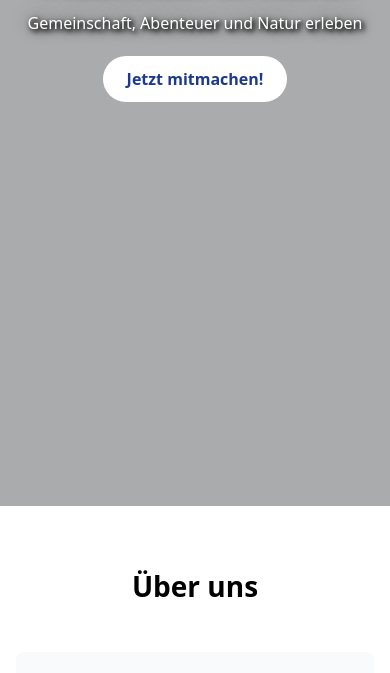
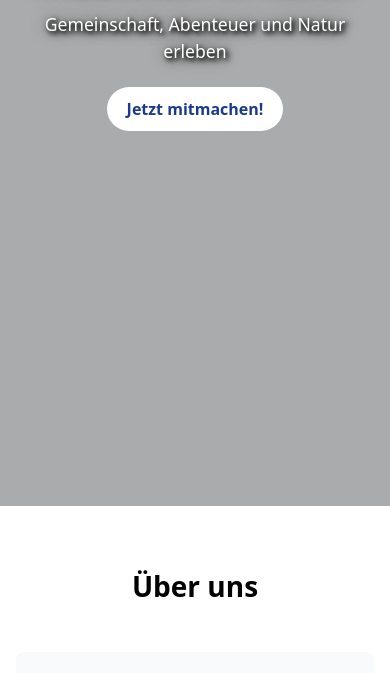
Before and after one commit to RonniSchmittner/Pfadfinder-Website, a plain HTML site: page index.html in a window 390 px wide. Shown: the part 169-842 px from the top of the page. Drawn offline with Linux system fonts and the light colour scheme.

Commit message:
bigger header

```diff
--- a/index.html
+++ b/index.html
@@ -218,10 +218,10 @@
             <h2 class="text-3xl md:text-4xl font-bold text-center mb-8 md:mb-12">Kontakt</h2>
             <div class="max-w-3xl mx-auto bg-white p-6 md:p-8 rounded-lg shadow-lg text-center">
                 <p class="m-4">
-                    Komm gerne einfach beim nächsten Heimabend vorbei. Oder schreib uns.
+                    Komm gerne einfach beim nächsten Heimabend vorbei. Oder
                 </p>
                 <a href="mailto:kontakt@saporoger.de" class="inline-block bg-blue-900 text-white px-6 md:px-8 py-3 rounded-full font-bold hover:bg-blue-800 transition duration-300">
-                    Kontaktiere uns
+                    Schreib uns!
                 </a>
             </div>
         </div>
--- a/styles.css
+++ b/styles.css
@@ -269,10 +269,52 @@ img[loading="lazy"].loaded {
     text-shadow: 2px 2px 4px rgba(0,0,0,1), 4px 4px 8px rgba(0,0,0,0.8), 0 0 20px rgba(0,0,0,0.6);
     position: relative;
     z-index: 2;
+    font-size: 3.5rem !important; /* Größere Schrift für Hero-Haupttitel */
+    font-weight: 800; /* Dickerer Font-Weight für bessere Sichtbarkeit */
 }
 
 .hero-parallax p {
     text-shadow: 2px 2px 4px rgba(0,0,0,1), 3px 3px 6px rgba(0,0,0,0.8), 0 0 15px rgba(0,0,0,0.6);
     position: relative;
     z-index: 2;
+    font-size: 1.4rem !important; /* Größere Schrift für Hero-Untertitel */
+    font-weight: 500; /* Mittlerer Font-Weight */
 }
+
+/* Hero-Button vergrößern */
+.hero-parallax a {
+    font-size: 1.2rem !important; /* Größere Schrift für Hero-Button */
+    font-weight: 600; /* Dickerer Font-Weight für Button */
+    padding: 1rem 2rem !important; /* Größerer Button */
+}
+
+/* Responsive Anpassungen für Hero-Section */
+@media (max-width: 768px) {
+    .hero-parallax h1 {
+        font-size: 2.5rem !important; /* Angepasste Größe für Mobile */
+    }
+
+    .hero-parallax p {
+        font-size: 1.2rem !important; /* Angepasste Größe für Mobile */
+    }
+
+    .hero-parallax a {
+        font-size: 1.1rem !important; /* Angepasste Größe für Mobile */
+        padding: 0.8rem 1.5rem !important; /* Angepasster Button für Mobile */
+    }
+}
+
+@media (max-width: 480px) {
+    .hero-parallax h1 {
+        font-size: 2rem !important; /* Noch kleinere Größe für sehr kleine Bildschirme */
+    }
+
+    .hero-parallax p {
+        font-size: 1.1rem !important;
+    }
+
+    .hero-parallax a {
+        font-size: 1rem !important;
+        padding: 0.7rem 1.2rem !important;
+    }
+}
```
